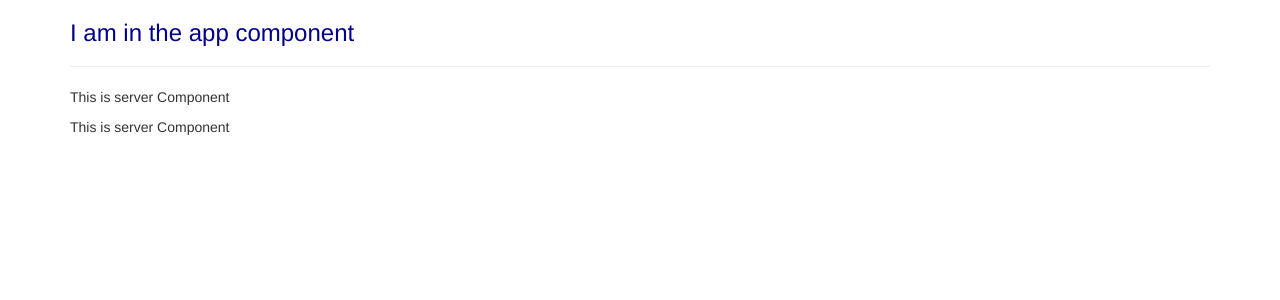
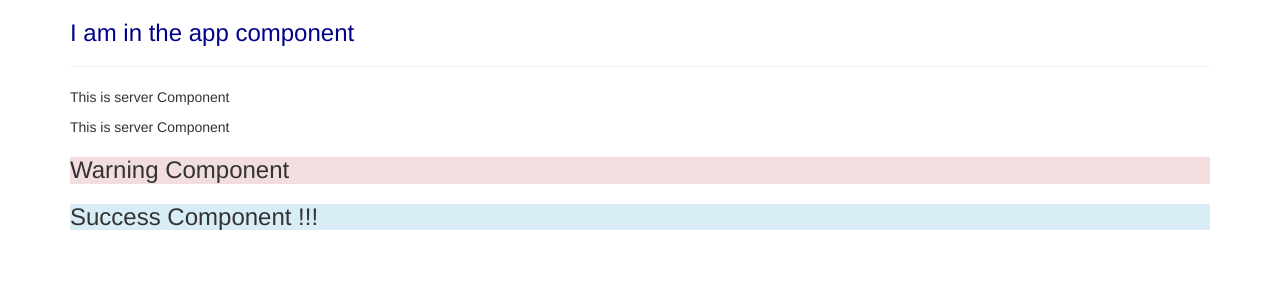
Before and after one commit to prethiv/Angular_Learning_app1, an Angular app: page / in a window 1280 px wide. Shown: the top 300 px of the page. Built offline with nearby package versions, Linux system fonts and the light colour scheme.

Commit message:
Assignment 1 adding success and warning comps

```diff
--- a/src/app/app.component.html
+++ b/src/app/app.component.html
@@ -4,6 +4,8 @@
             <h3>I am in the app component</h3>
             <hr>
             <app-servers></app-servers>
+            <app-warning></app-warning>
+            <app-success></app-success>
         </div>
     </div>
 </div>
--- a/src/app/app.module.ts
+++ b/src/app/app.module.ts
@@ -4,12 +4,16 @@ import { BrowserModule } from '@angular/platform-browser';
 import { AppComponent } from './app.component';
 import { ServerComponent } from './server/server.component';
 import { ServersComponent } from './servers/servers.component';
+import { WarningComponent } from './warning/warning.component';
+import { SuccessComponent } from './success/success.component';
 
 @NgModule({
   declarations: [
     AppComponent,
     ServerComponent,
-    ServersComponent
+    ServersComponent,
+    WarningComponent,
+    SuccessComponent
   ],
   imports: [
     BrowserModule
--- /dev/null
+++ b/src/app/success/success.component.html
@@ -0,0 +1,5 @@
+<div class="bg-info text-white">
+    <h3>
+        Success Component !!!
+    </h3>
+</div>
--- /dev/null
+++ b/src/app/success/success.component.ts
@@ -0,0 +1,15 @@
+import { Component, OnInit } from '@angular/core';
+
+@Component({
+  selector: 'app-success',
+  templateUrl: './success.component.html',
+  styleUrls: ['./success.component.css']
+})
+export class SuccessComponent implements OnInit {
+
+  constructor() { }
+
+  ngOnInit(): void {
+  }
+
+}
--- /dev/null
+++ b/src/app/warning/warning.component.html
@@ -0,0 +1,5 @@
+<div class="bg-danger text-dark">
+    <h3>
+        Warning Component
+    </h3>
+</div>
--- /dev/null
+++ b/src/app/warning/warning.component.ts
@@ -0,0 +1,15 @@
+import { Component, OnInit } from '@angular/core';
+
+@Component({
+  selector: 'app-warning',
+  templateUrl: './warning.component.html',
+  styleUrls: ['./warning.component.css']
+})
+export class WarningComponent implements OnInit {
+
+  constructor() { }
+
+  ngOnInit(): void {
+  }
+
+}
```
Also changed, not shown: src/app/success/success.component.css (added), src/app/warning/warning.component.css (added), 2 other files (tests, documents, lock files or other folders).
